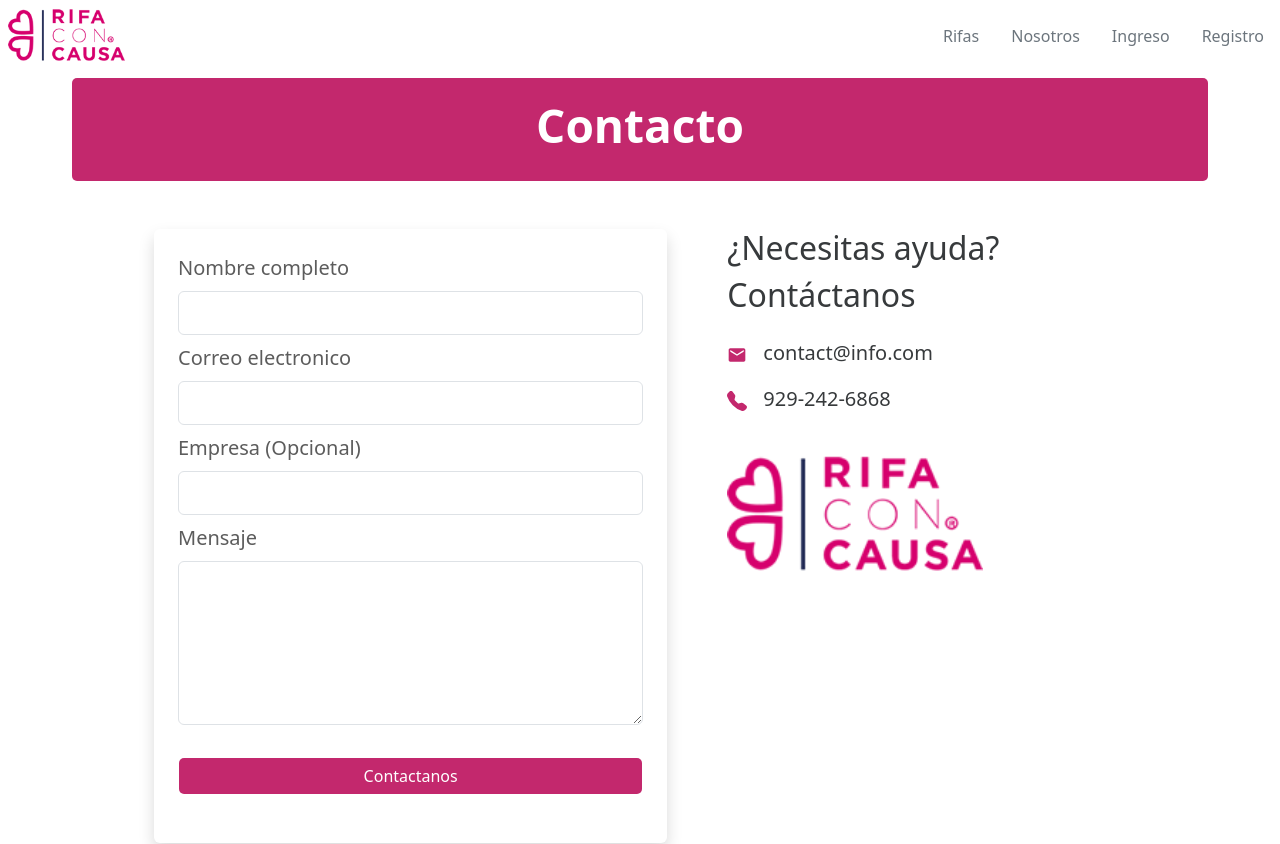
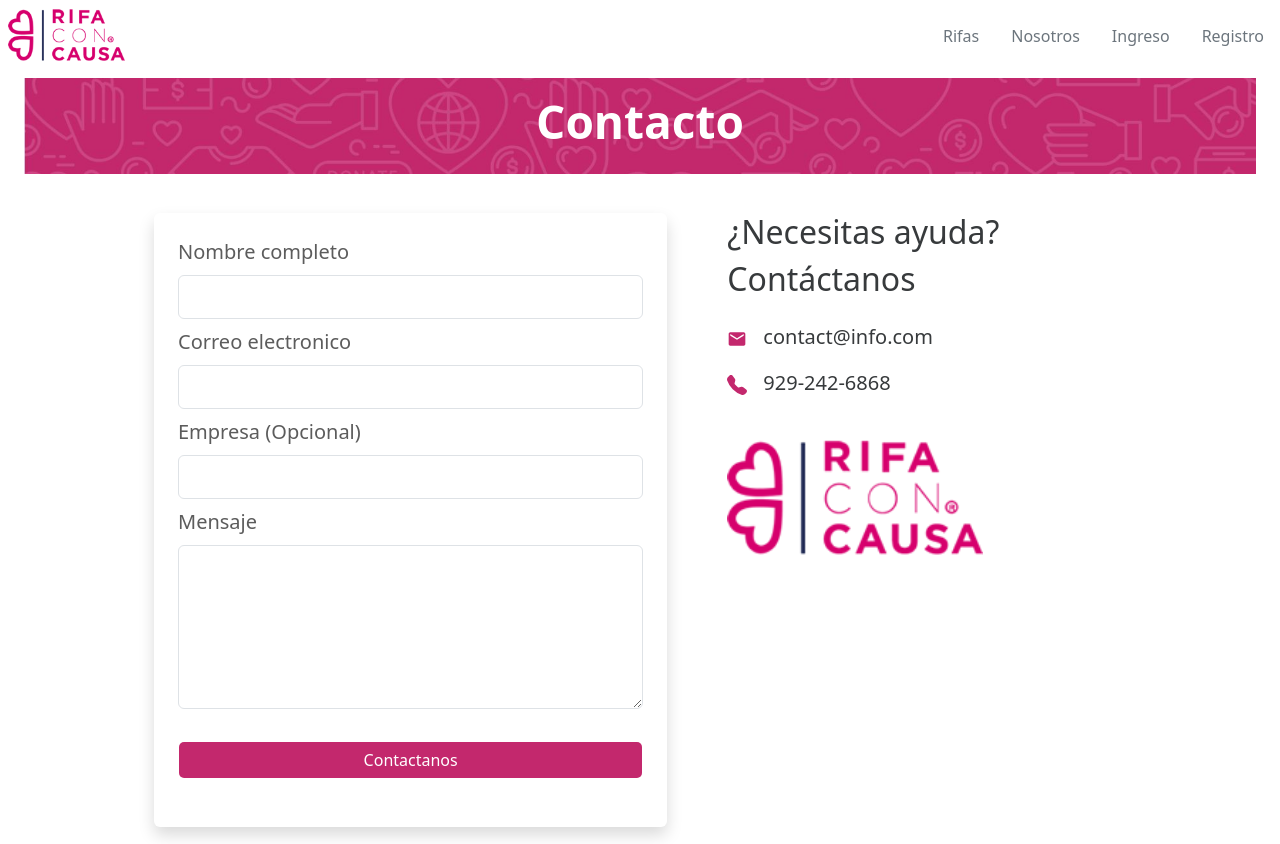
Before and after one commit to gasa1296/rifas, a Next.js app: page /contacto in a window 1280 px wide. Shown: the top 844 px of the page. Built offline with nearby package versions, Linux system fonts and the light colour scheme.

Commit message:
fondo contacto

```diff
--- a/src/components/Contacto/index.tsx
+++ b/src/components/Contacto/index.tsx
@@ -7,7 +7,9 @@
 import { MdEmail } from "react-icons/md";
 import { BsFillTelephoneFill } from "react-icons/bs";
 import logo from "../../assets/img/logo-contacto.png";
+import FondoContacto from "../../assets/img/Contacto-bg.jpg";
 import Image from "next/image";
+
 
 export default function Contacto() {
   const { loading } = useSelector(selectAuthState);
@@ -44,11 +46,14 @@
     },
   ];
   return (
-    <div className="mx-4 ">
-      <div className="container-contacto mx-0 mx-lg-5 mt-3">
-        <h3 className="contacto">Contacto</h3>
+    <div className="mx-4 position-relative   ">
+      <div className="position-absolute top-0 overflow-hidden fondoContacto ">
+        <Image src={FondoContacto} alt="fondo-contacto" className="w-100 h-100 " />
       </div>
-      <div className="row m-0 d-flex justify-content-center mt-5   ">
+      <div className=" mx-0 mx-lg-5 mt-3 mt-lg-3 position-relative pt-3  text-center ">
+        <h3 className="contacto mx-auto ">Contacto</h3>
+      </div>
+      <div className="row m-0 d-flex justify-content-center mt-3 mt-lg-5 pt-3  ">
         <div className="col-12 col-lg-5  shadow rounded p-4">
           <FormGenerator
             buttonText="Contactanos"
--- a/src/styles/globals.css
+++ b/src/styles/globals.css
@@ -1128,11 +1128,17 @@
 }
 
 /*contacto*/
-.container-contacto{
-  background: #C3286D;
-  border-radius:5px;
-text-align: center;
-padding: 20px;
+
+.fondoContacto{
+
+}
+@media (max-width: 968px) {
+  .fondoContacto{
+    height: 8%;
+  }
+  .contacto{
+    font-size: 25px;
+  }
 }
 
 .contacto{
@@ -1141,6 +1147,7 @@
 opacity: 1;
 font-size: 46px;
 font-weight: 600;
+
 }
 
 .help-contacto{
```
Also changed, not shown: src/assets/img/Contacto-bg.jpg (added).
